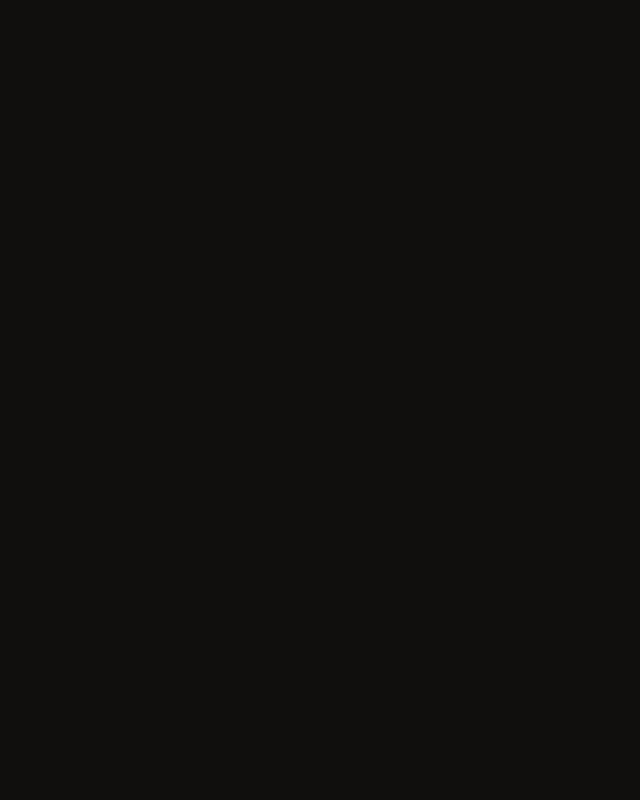
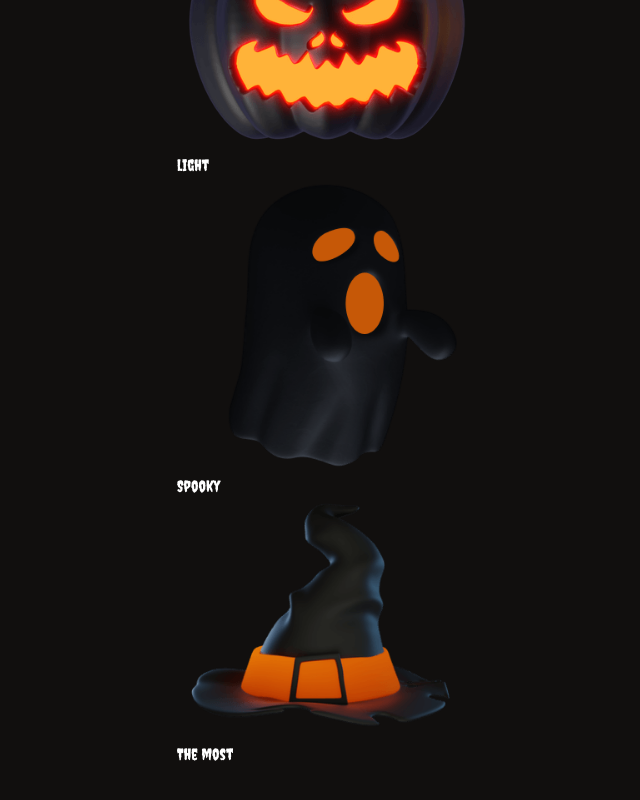
Before and after one commit to eziiel/halloween, a React (Vite) app: page / in a window 1280 px wide. Shown: the part 1206-2006 px from the top of the page, without its empty margins (313-953 px from the left). Before the commit the page ends 1222 px from the top, so only its background shows below. Built offline with nearby package versions, Linux system fonts and the light colour scheme.

Commit message:
card-init

```diff
--- /dev/null
+++ b/public/data/card_data.json
@@ -0,0 +1,14 @@
+[
+  {
+    "img" : "/images/item-pumpkin.png",
+    "info_text_card" : "light"
+  },
+  {
+    "img" : "/images/category-ghost.png",
+    "info_text_card" : "Spooky"
+  },
+  {
+    "img" : "/images/item-witch-hat.png",
+    "info_text_card" : "The most"
+  }
+]
--- /dev/null
+++ b/src/assets/card-home/index.tsx
@@ -0,0 +1,19 @@
+import React from 'react'
+import * as S from "./styled"
+
+interface Data_card {
+  img:string,
+  text:string
+}
+
+
+export const CardHome = ({ img, text}:Data_card) => {
+  return (
+    <S.Card>
+      <S.Img_card src={img} alt={img}/>
+      <S.Info_card>
+        {text}
+      </S.Info_card>
+    </S.Card>
+  )
+}
--- /dev/null
+++ b/src/assets/card-home/styled.ts
@@ -0,0 +1,13 @@
+import styled from "styled-components";
+
+const Card = styled.div`
+  max-width: 300px;
+`
+const Img_card = styled.img`
+
+`
+const Info_card = styled.span`
+
+`
+
+export { Card, Img_card, Info_card }
--- a/src/components/home/homeSecond/index.tsx
+++ b/src/components/home/homeSecond/index.tsx
@@ -1,11 +1,24 @@
 import React from 'react'
 import * as S from "./styled"
+import Data_card from "../../../../public/data/card_data.json"
+import { CardHome } from '../../../assets/card-home'
+
 export const HomeSecond = () => {
   return (
     <S.Home_second>
       <S.Title>
         chose your <br/> spooky category
       </S.Title>
+      <ul>
+      {Data_card.map(({ img, info_text_card}) =>(
+         <li key={img}>
+         <CardHome
+           img= {img}
+           text= {info_text_card}
+         />
+       </li>
+      ))}
+      </ul>
     </S.Home_second>
   )
 }
```
